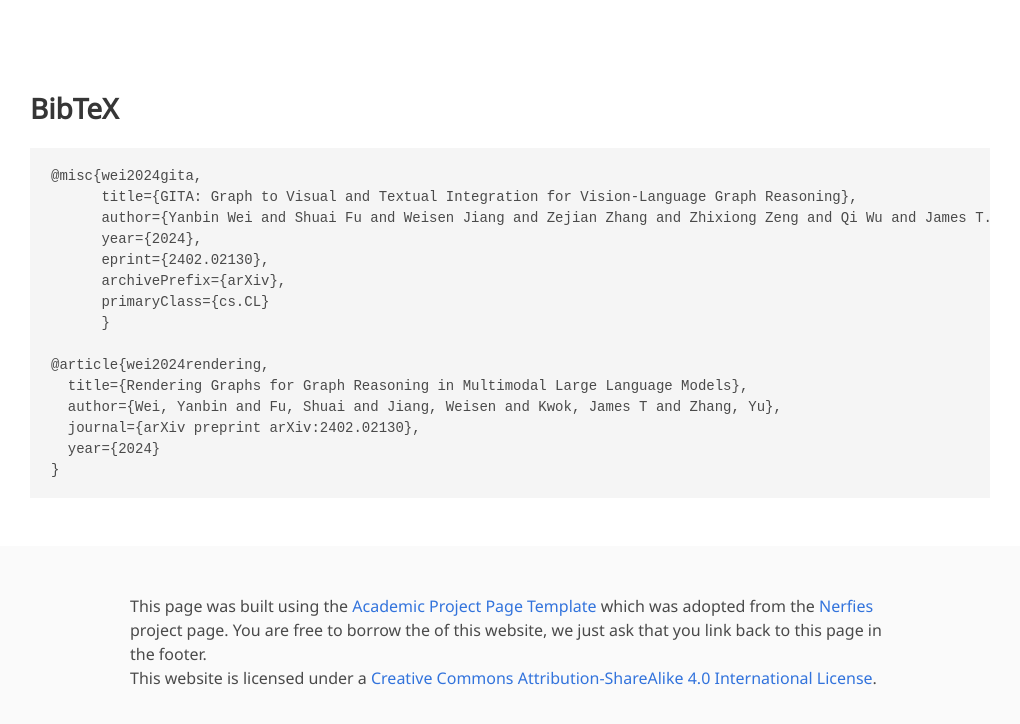
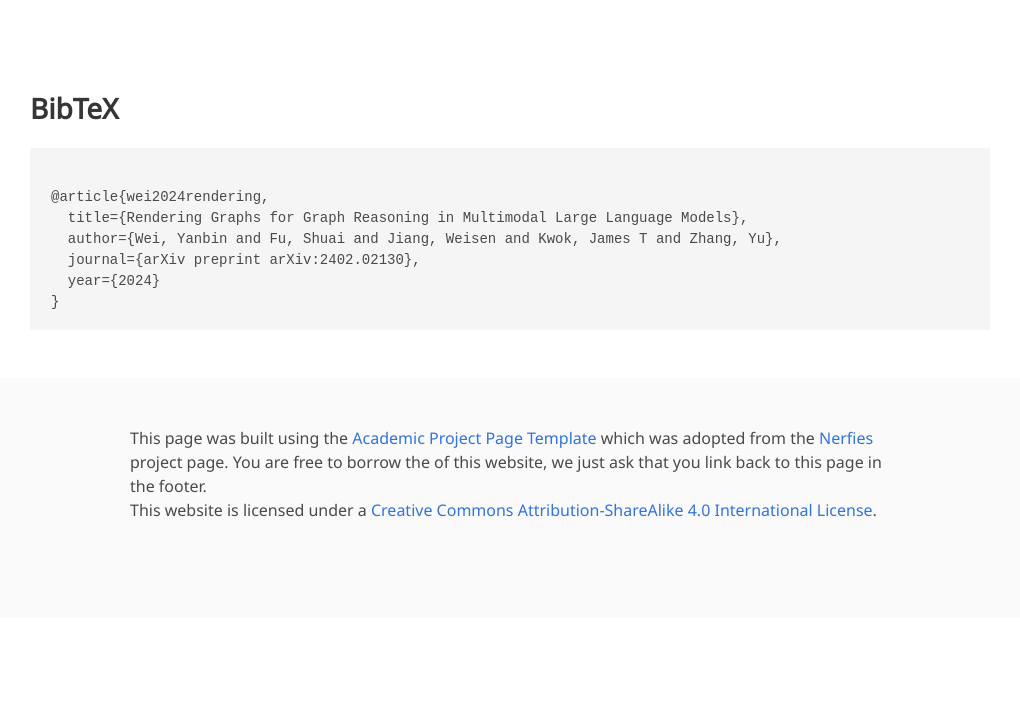
Before and after one commit to v-graph/v-graph.github.io, a plain HTML site: page index.html in a window 1280 px wide. Shown: the part 3859-4583 px from the top of the page, without its empty margins (130-1150 px from the left). After the commit the page ends 4477 px from the top, so only its background shows below. Drawn offline with nearby package versions, Linux system fonts and the light colour scheme; some packages are replaced by stand-ins of ours; some icons are missing; a web font is replaced by a local one.

Commit message:
Update index.html

```diff
--- a/index.html
+++ b/index.html
@@ -253,15 +253,7 @@
 <section class="section" id="BibTeX">
   <div class="container is-max-desktop content">
     <h2 class="title">BibTeX</h2>
-    <pre><code>@misc{wei2024gita,
-      title={GITA: Graph to Visual and Textual Integration for Vision-Language Graph Reasoning},
-      author={Yanbin Wei and Shuai Fu and Weisen Jiang and Zejian Zhang and Zhixiong Zeng and Qi Wu and James T. Kwok and Yu Zhang},
-      year={2024},
-      eprint={2402.02130},
-      archivePrefix={arXiv},
-      primaryClass={cs.CL}
-      }
-
+    <pre><code>
 @article{wei2024rendering,
   title={Rendering Graphs for Graph Reasoning in Multimodal Large Language Models},
   author={Wei, Yanbin and Fu, Shuai and Jiang, Weisen and Kwok, James T and Zhang, Yu},
```
